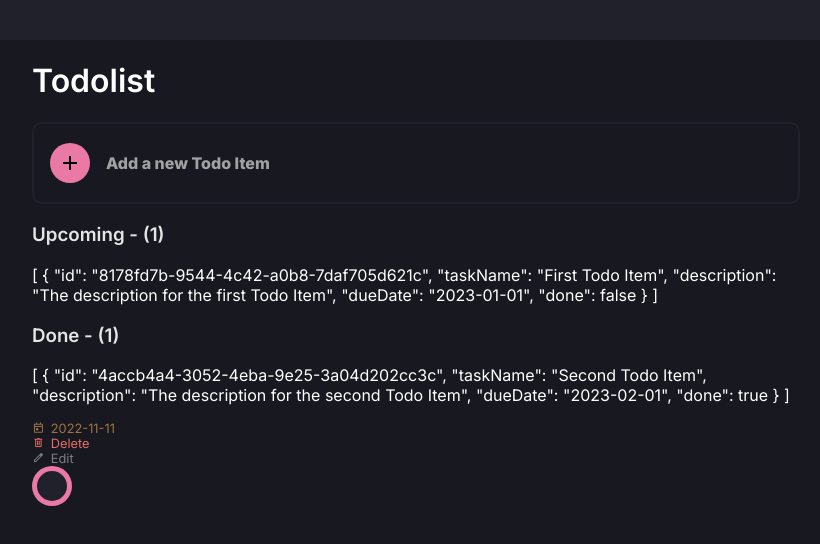
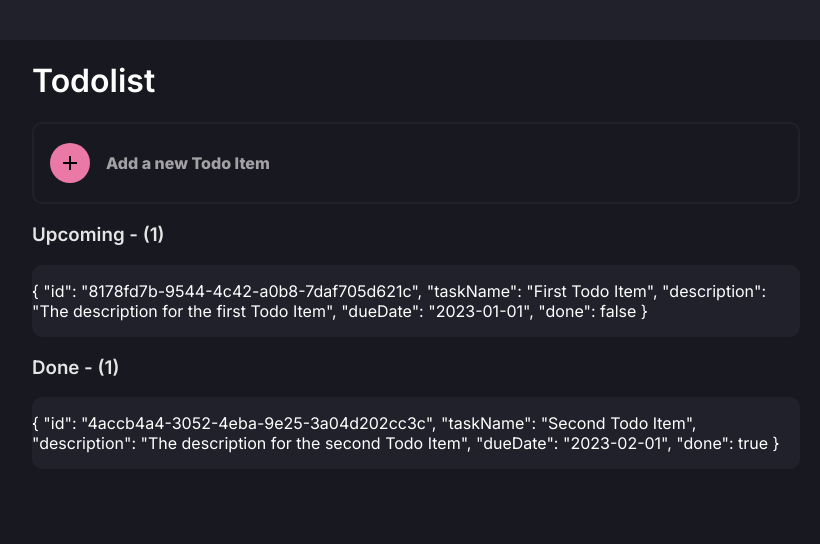
Before and after one commit to EliasDolinsek/vue-course-project-todolist, a Vue app: page / in a window 1280 px wide. Shown: the top 544 px of the page, without its empty margins (224-1044 px from the left). Built offline with nearby package versions, Linux system fonts and the light colour scheme.

Commit message:
Finished

```diff
--- a/src/App.vue
+++ b/src/App.vue
@@ -65,12 +65,6 @@ const isButtonCircleCheckChecked = ref(false)
       :todo-items="todoItemsDone"
       :title="todoItemsDoneCategoryTitle"
     />
-    <div>
-      <AppIconText icon="today" text="2022-11-11" color="#9F7443"/>
-      <AppIconText icon="delete" text="Delete" color="#E66D67" action/>
-      <AppIconText icon="edit" text="Edit" color="#7D7D85" action/>
-      <AppButtonCircledCheck v-model="isButtonCircleCheckChecked"/>
-    </div>
   </main>
 </template>
 
--- /dev/null
+++ b/src/components/TodoItem.vue
@@ -0,0 +1,62 @@
+<script setup>
+defineProps({
+  modelValue: {
+    type: Object,
+    required: true,
+  },
+});
+</script>
+
+<template>
+  <div class="todo-item-container">
+    <p style="color: white">{{ modelValue }}</p>
+  </div>
+</template>
+
+<style scoped>
+.todo-item-container {
+  background: var(--background-light);
+  display: flex;
+  flex-direction: row;
+  border-radius: 10px;
+}
+
+.todo-item-title {
+  color: var(--text-color-light);
+  font-weight: 600;
+  margin-bottom: 0;
+}
+
+.todo-item-title-done {
+  text-decoration: line-through;
+}
+
+.todo-item-subtitle {
+  color: var(--text-color-dark);
+  font-weight: 600;
+  font-size: 0.8rem;
+  margin-top: 4px;
+  margin-bottom: 0;
+}
+
+.actions-container {
+  display: flex;
+  flex-direction: row;
+  align-items: center;
+  gap: 16px;
+  padding-top: 12px;
+  padding-bottom: 16px;
+}
+
+.todo-item-check-button {
+  margin-top: 18px;
+  margin-left: 16px;
+  margin-right: 16px;
+}
+
+.todo-item-form-container {
+  margin-top: 8px;
+  margin-bottom: 8px;
+  width: 100%;
+}
+</style>
--- a/src/components/TodoItemsCategory.vue
+++ b/src/components/TodoItemsCategory.vue
@@ -1,10 +1,16 @@
 <script setup>
+import TodoItem from "./TodoItem.vue";
 defineProps(["title", "todoItems"]);
 </script>
 
 <template>
   <h3 class="category-title">{{ title }}</h3>
-  <p style="color: white">{{ todoItems }}</p>
+  <TodoItem
+    v-for="(item, index) in todoItems"
+    :key="index"
+    :model-value="item"
+    class="todo-item"
+  />
 </template>
 
 <style scoped>
```
